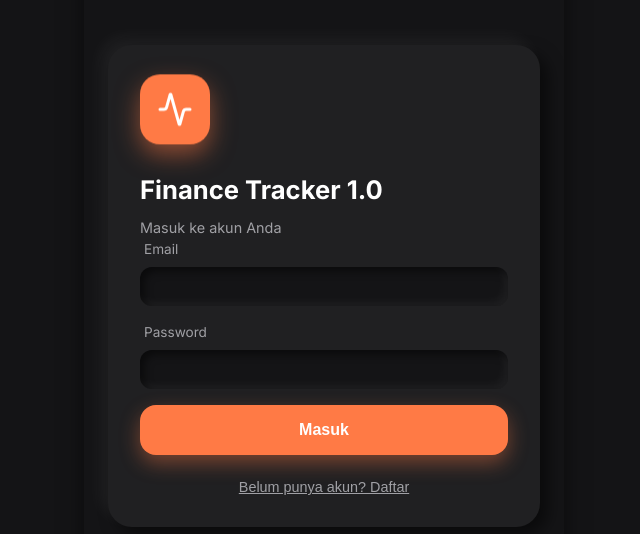
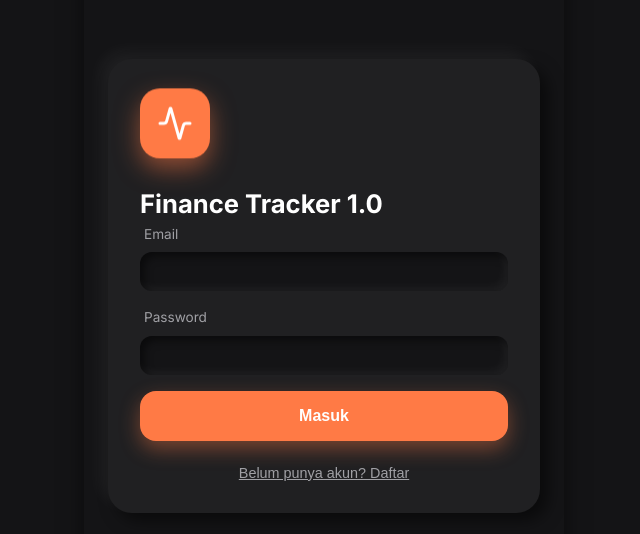
Before and after one commit to rifanidevmutualis/finance-mobile-app, a React (Vite) app: page / in a window 1280 px wide. Shown: the part 114-648 px from the top of the page, without its empty margins (316-956 px from the left). Built offline with nearby package versions, Linux system fonts and the light colour scheme.

Commit message:
fix: prevent auto zoom on iOS Safari and remove redundant login subtitle text

```diff
--- a/index.html
+++ b/index.html
@@ -3,7 +3,7 @@
   <head>
     <meta charset="UTF-8" />
     <link rel="icon" type="image/svg+xml" href="/favicon.svg" />
-    <meta name="viewport" content="width=device-width, initial-scale=1.0" />
+    <meta name="viewport" content="width=device-width, initial-scale=1.0, maximum-scale=1.0, user-scalable=0" />
     <title>finance-mobile-app</title>
   </head>
   <body>
--- a/src/App.jsx
+++ b/src/App.jsx
@@ -339,10 +339,7 @@ function App() {
               <Activity size={36} />
             </div>
           </div>
-          <h1 className="font-bold mb-2 text-center" style={{ fontSize: '1.6rem' }}>Finance Tracker 1.0</h1>
-          <p className="text-secondary text-center mb-8" style={{ fontSize: '0.9rem' }}>
-            {isLoginView ? 'Masuk ke akun Anda' : 'Buat akun baru gratis'}
-          </p>
+          <h1 className="font-bold mb-8 text-center" style={{ fontSize: '1.6rem' }}>Finance Tracker 1.0</h1>
 
           {authError && <div className="text-red mb-4 text-center" style={{ fontSize: '0.9rem', backgroundColor: 'rgba(248, 113, 113, 0.1)', padding: '8px', borderRadius: '8px' }}>{authError}</div>}
 
```
